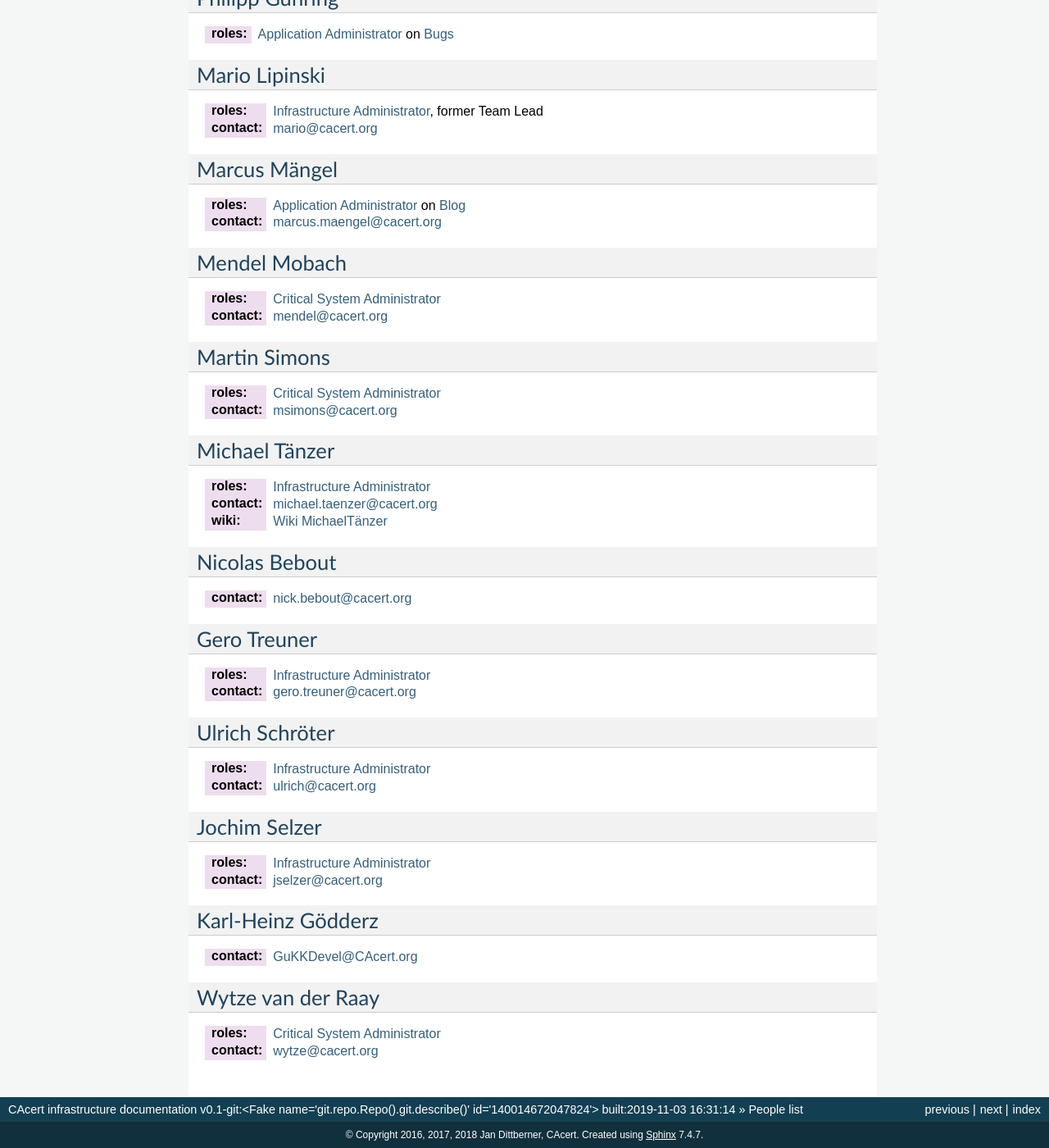
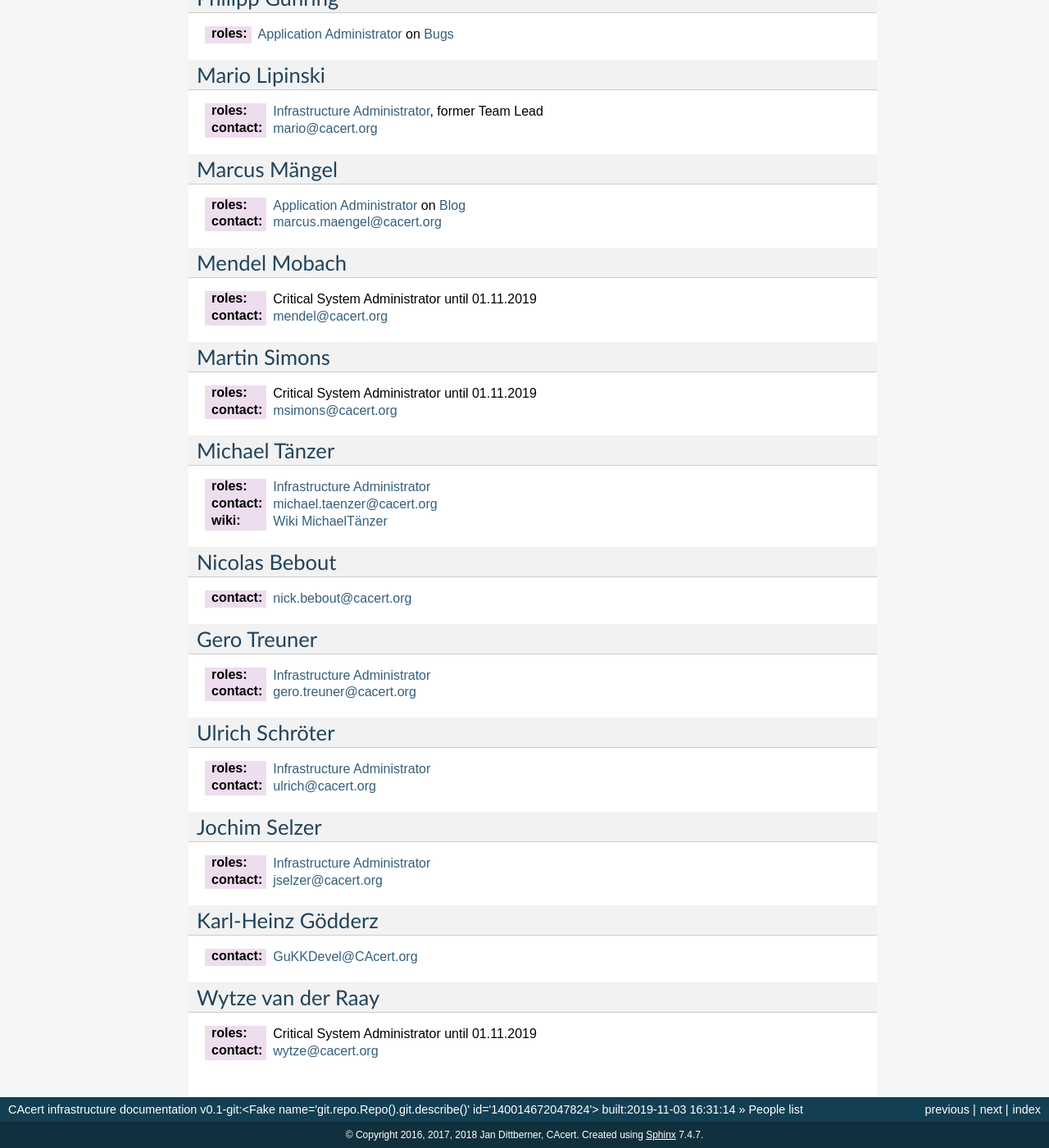
Before and after one commit to CAcertOrg/cacert-infradocs, a Sphinx documentation site: the page built from docs/people.rst, in a window 1280 px wide and 1400 px high, scrolled down 935 px. Shown: the whole window at 82% size. Built offline with Sphinx 7.4.7, drawn with Linux system fonts in a browser that asks for light colours; pages that are not in the unit, such as notebooks, are missing from menus; some of the changed text lies outside the part shown.

Commit message:
Change of critical team.

```diff
--- a/docs/people.rst
+++ b/docs/people.rst
@@ -91,7 +92,7 @@ Marcus Mängel
 Mendel Mobach
 =============
 
-:roles: :term:`Critical System Administrator`
+:roles: :term:`Critical System Administrator until 01.11.2019`
 :contact: mendel@cacert.org
 
 .. _people_msimons:
@@ -99,7 +100,7 @@ Mendel Mobach
 Martin Simons
 =============
 
-:roles: :term:`Critical System Administrator`
+:roles: :term:`Critical System Administrator until 01.11.2019`
 :contact: msimons@cacert.org
 
 .. _people_neo:
@@ -155,5 +156,5 @@ Karl-Heinz Gödderz
 Wytze van der Raay
 ==================
 
-:roles: :term:`Critical System Administrator`
+:roles: :term:`Critical System Administrator until 01.11.2019`
 :contact: wytze@cacert.org
```
Also changed, not shown: other parts of docs/people.rst (+1 -0 lines).
